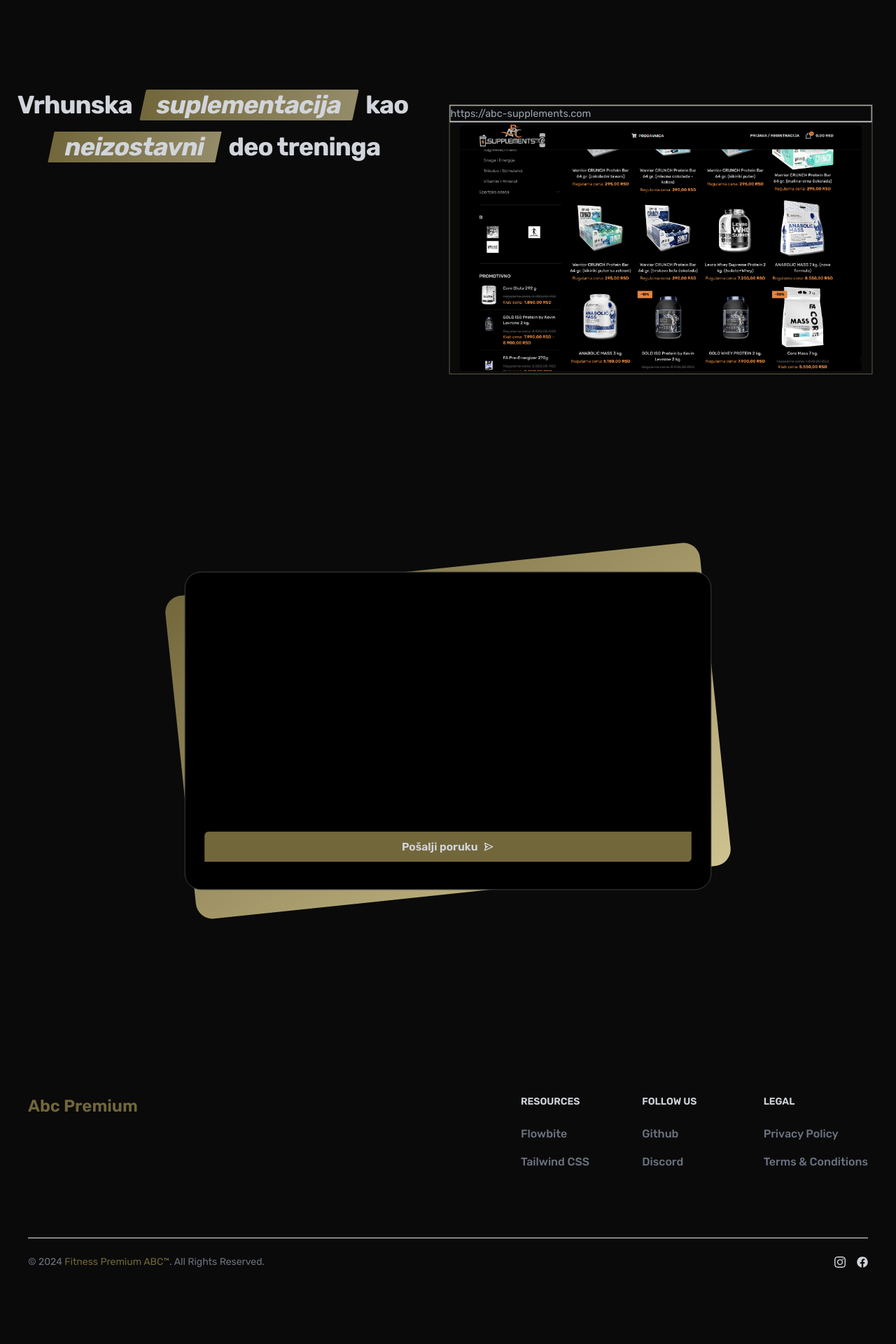
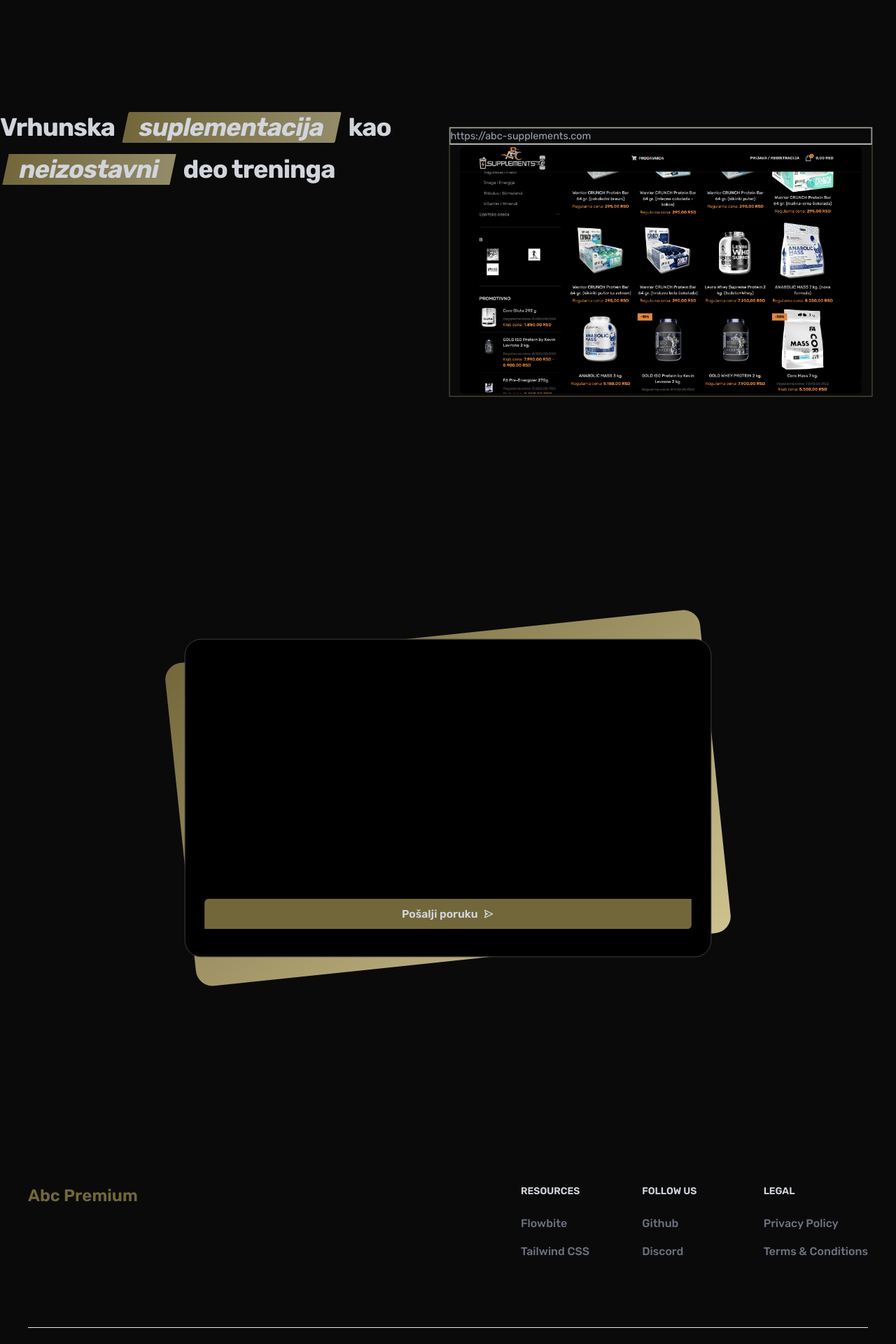
Before and after one commit to zlatanovics1/fitness-premium, a Next.js app: page / in a window 1280 px wide. Shown: the part 1320-3240 px from the top of the page at 70% size. Before the commit the page ends 3173 px from the top, so only its background shows below. Built offline with nearby package versions, Linux system fonts and the light colour scheme.

Commit message:
Visual space change

```diff
--- a/components/Features.tsx
+++ b/components/Features.tsx
@@ -7,7 +7,7 @@ export default function Features() {
   return (
     <Section>
       <div className="flex max-xl:flex-col max-xl:gap-10 justify-between">
-        <H2 className="max-sm:text-3xl text-center">
+        <H2 className="max-sm:text-3xl max-sm:text-center">
           Vrhunska <br className="xsm:hidden" />
           <span className="px-5 rounded-sm mb-2 xsm:mb-4 max-xsm:mt-2 xsm:mx-2 py-[2px] bg-gradient-to-r from-primary-dark to-primary-light/70 -skew-x-12 inline-block">
             suplementacija
--- a/components/Footer.tsx
+++ b/components/Footer.tsx
@@ -4,7 +4,7 @@ import { FaFacebook } from "react-icons/fa";
 export default function Footer() {
   return (
     <footer className="">
-      <div className="2xl:px-24 px-10 m-auto pb-10 pt-40">
+      <div className="2xl:px-24 px-10 m-auto pb-7 pt-40">
         <div className="md:flex md:justify-between">
           <div className="mb-6 md:mb-0">
             <a href="https://flowbite.com/" className="flex items-center">
--- a/components/MouseGradient.tsx
+++ b/components/MouseGradient.tsx
@@ -7,16 +7,11 @@ export default function MouseGradient() {
   const xPos = useMotionValue(0);
   const yPos = useMotionValue(0);
 
-  console.log("redner");
-
   function handleMouseMove({ currentTarget, clientX, clientY }: MouseEvent) {
     const { top, left } = currentTarget.getBoundingClientRect();
-    console.log("mm");
-    const x = clientX - left;
-    const y = clientY - top;
 
-    xPos.set(x);
-    yPos.set(y);
+    xPos.set(clientX - left);
+    yPos.set(clientY - top);
   }
   return (
     <div
--- a/components/Section.tsx
+++ b/components/Section.tsx
@@ -9,7 +9,7 @@ export default function Section({
 }) {
   return (
     <section
-      className={`container ${!nopad && "max-xl:px-6"} ${!nobreak && "py-32"}`}
+      className={`container ${!nopad && "max-xl:px-6"} ${!nobreak && "py-40"}`}
     >
       {children}
     </section>
```
